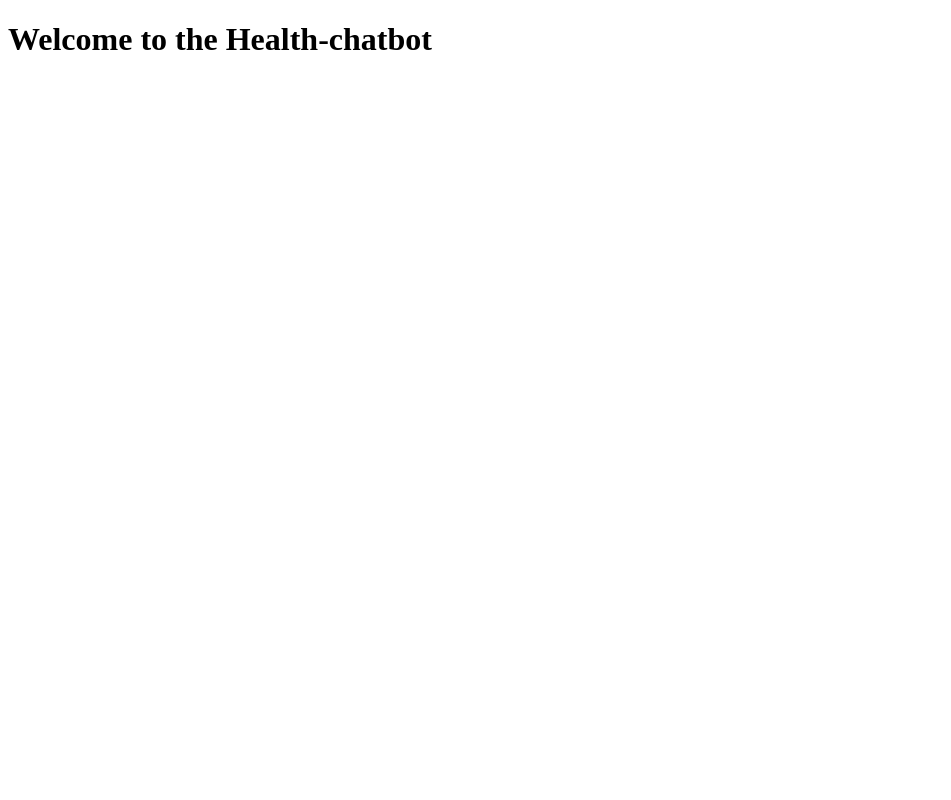
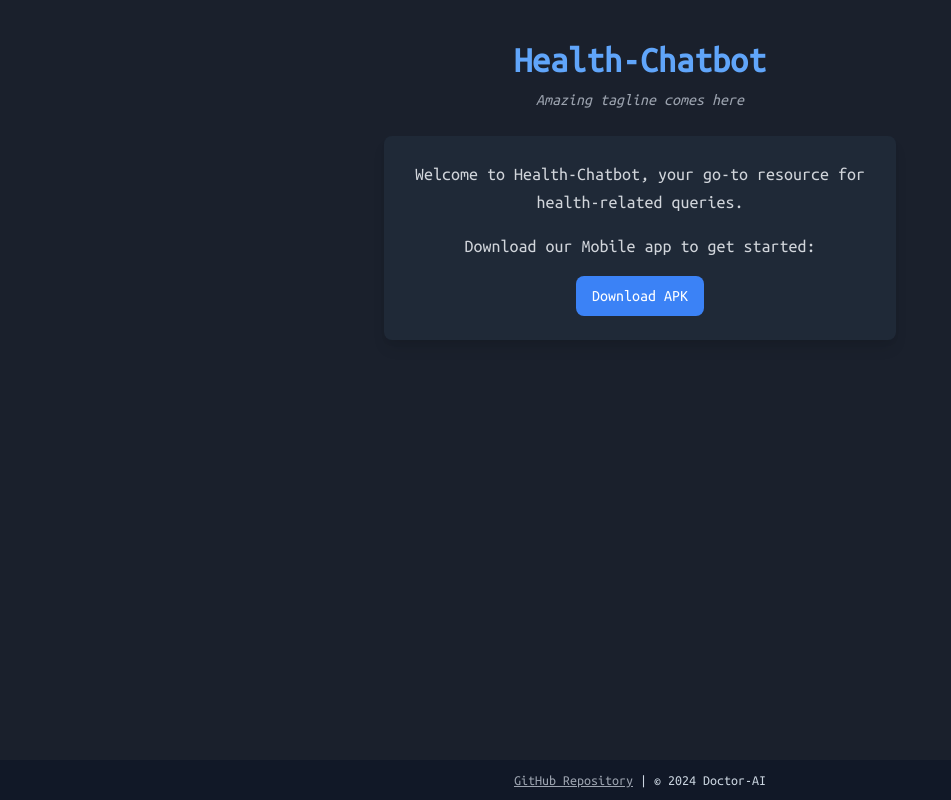
Before and after one commit to Abhijna-Raghavendra/Health-Chatbot, a Flask app: page / in a window 1280 px wide. Shown: the whole page, without its empty margins (0-951 px from the left). Run offline with Flask 3, Linux system fonts and the light colour scheme.

Commit message:
rfac: beautify index page

```diff
--- a/server/templates/index.html
+++ b/server/templates/index.html
@@ -4,8 +4,54 @@
     <meta charset="UTF-8">
     <meta name="viewport" content="width=device-width, initial-scale=1.0">
     <title>Health-Chatbot</title>
+    <!-- Link to Ubuntu Mono font from Google Fonts -->
+    <link rel="stylesheet" href="https://fonts.googleapis.com/css2?family=Ubuntu+Mono&display=swap">
+
+    <!-- Tailwind CSS link -->
+    <link href="https://cdn.jsdelivr.net/npm/tailwindcss@2.2.19/dist/tailwind.min.css" rel="stylesheet">
+
+    <style>
+        /* Custom style for dark mode */
+        body {
+            font-family: 'Ubuntu Mono', monospace;
+        }
+        .dark-mode {
+            background-color: #1a202c; /* Dark background color */
+            color: #e2e8f0; /* Light text color */
+            min-height: 100vh; /* Ensure full height */
+            display: flex;
+            flex-direction: column;
+        }
+        .dark-mode .text-gray-600 {
+            color: #cbd5e0; /* Adjusted text color for dark mode */
+        }
+        .content {
+            flex-grow: 1; /* Take up remaining space */
+            padding-top: 40px; /* Add padding on top */
+        }
+        .footer {
+            flex-shrink: 0; /* Prevent footer from growing */
+            text-align: center;
+            padding: 10px; /* Add padding to footer */
+        }
+    </style>
 </head>
-<body>
-    <h1>Welcome to the Health-chatbot</h1>
+<body class="dark-mode">
+    <div class="container mx-auto p-4 content">
+        <div class="text-center">
+            <h1 class="text-4xl font-bold text-blue-400 mb-2">Health-Chatbot</h1>
+            <p class="italic text-gray-400 mb-4">Amazing tagline comes here</p>
+        </div>
+
+        <div class="max-w-lg mx-auto bg-gray-800 rounded-lg shadow-lg p-6 mt-6 text-center">
+            <p class="text-lg text-gray-300">Welcome to Health-Chatbot, your go-to resource for health-related queries.</p>
+            <p class="text-lg text-gray-300 mt-4">Download our Mobile app to get started:</p>
+            <p class="mt-4"><a href="//link-to-your-apk-file" target="_blank" class="bg-blue-500 hover:bg-blue-600 text-white py-2 px-4 rounded-lg inline-block">Download APK</a></p>
+        </div>
+    </div>
+
+    <div class="footer bg-gray-900 text-gray-600 text-sm">
+        <p><a href="https://github.com/Abhijna-Raghavendra/Health-Chatbot" target="_blank" class="underline text-gray-400">GitHub Repository</a> | &copy; 2024 Doctor-AI</p>
+    </div>
 </body>
 </html>
```
